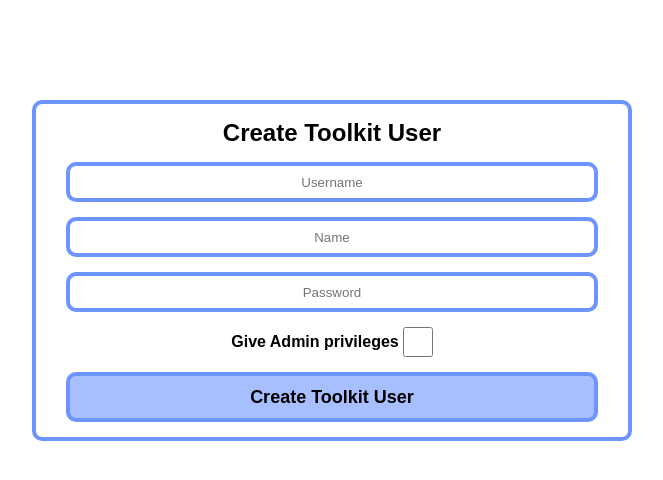
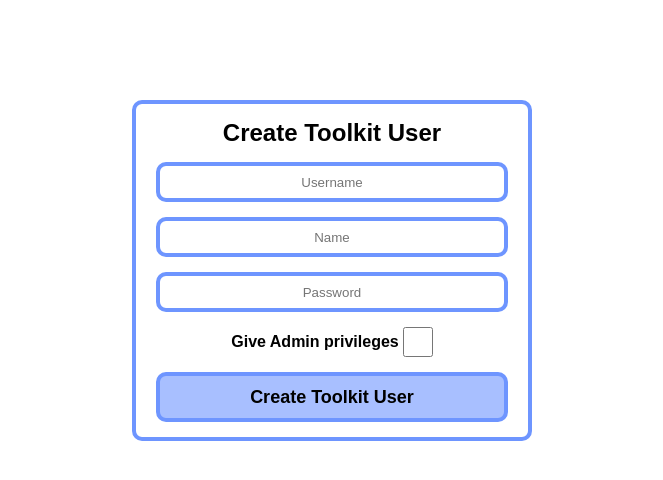
Before and after one commit to Crowmorian/testerToolkit_App, a Flask app: page /createUser in a window 1280 px wide. Shown: the part 50-530 px from the top of the page, without its empty margins (308-971 px from the left). Run offline with Flask 2, Linux system fonts and the light colour scheme; a user stored in the database is signed in; parts of the project's set-up code (start-up, migrations or seed data) failed here and were passed over.

Commit message:
Signed-off-by: Crowmorian <crowmorian@gmail.com>

```diff
--- a/testerToolkit_app/project/templates/static/base.css
+++ b/testerToolkit_app/project/templates/static/base.css
@@ -204,14 +204,14 @@ input::-webkit-inner-spin-button {
 	border: 4px solid #6e95ff;
 	border-radius: 10px;
 	text-align: center;
-	width: calc(600px / var(--size-divisor));
+	width: calc(400px / var(--size-divisor));
 	margin: 0 auto;
 	margin-top: 100px;
 }
 
 @media(max-width: 1000px) {
 	:root {
-		--size-divisor: 2;
+		--size-divisor: 1.3;
 	}
 }
 
```
